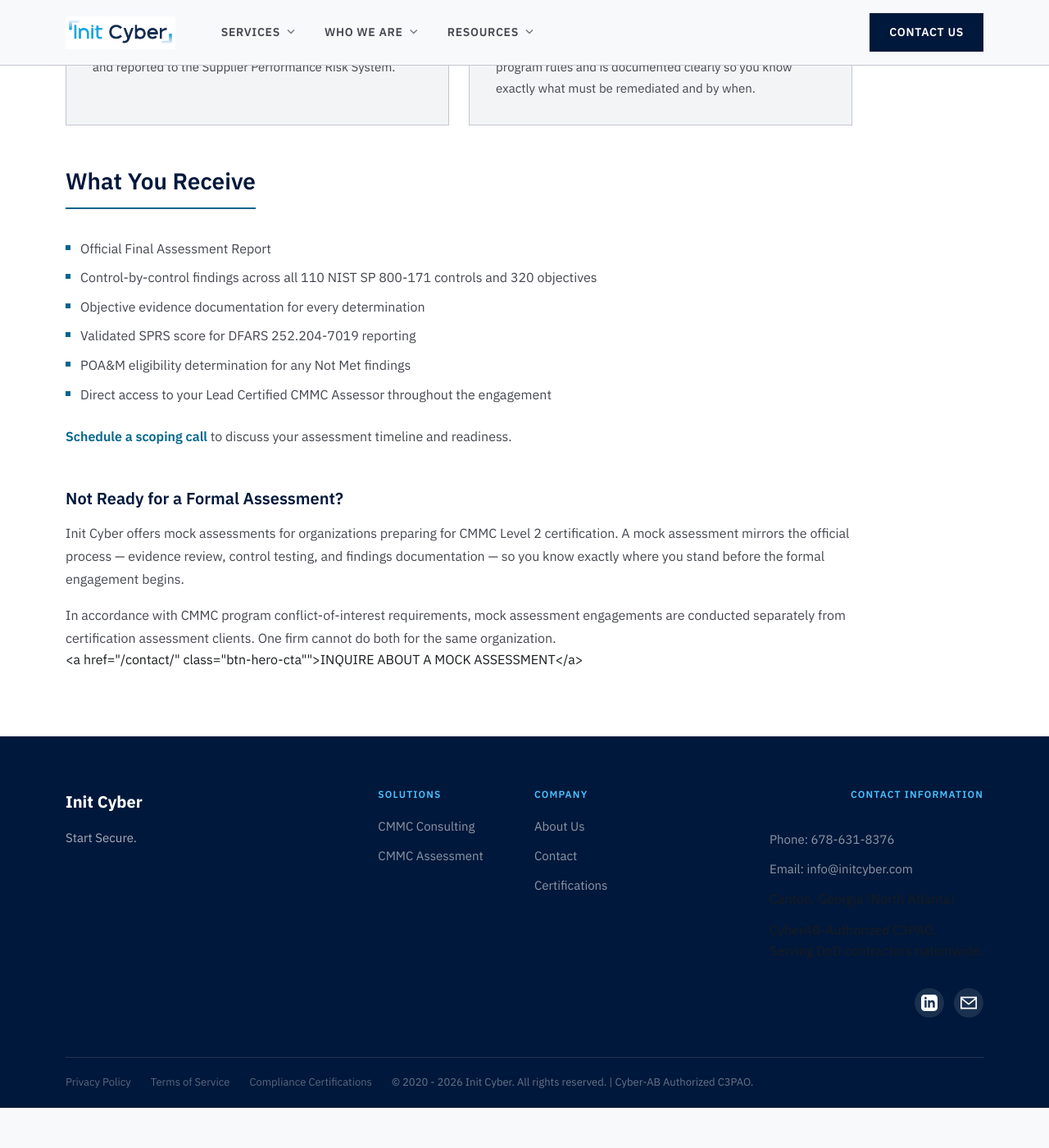
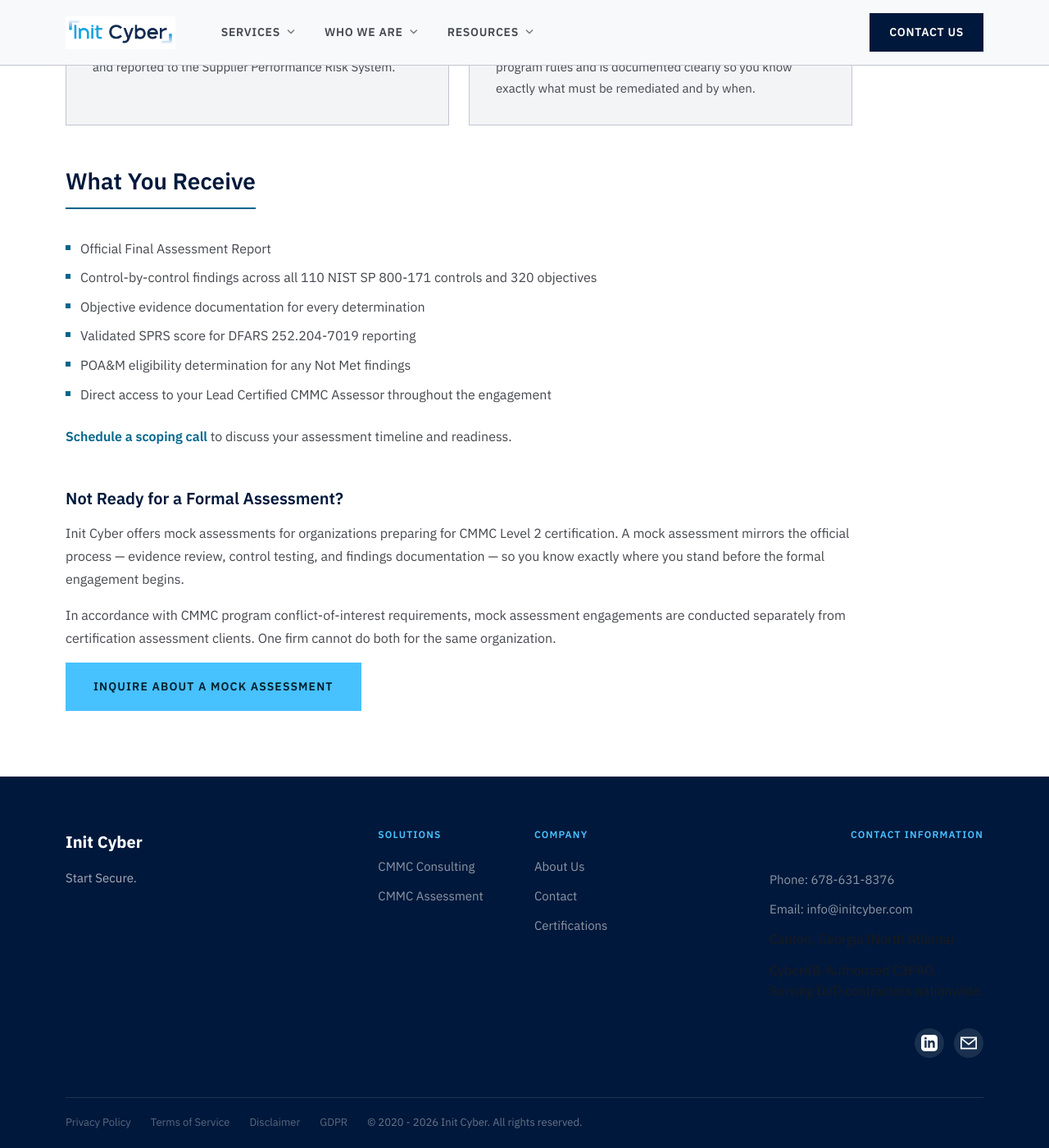
Before and after one commit to initcyber/initcyber.github.io, a Jekyll site: the page built from assessments.md, in a window 1280 px wide and 1400 px high, scrolled down 1531 px. Shown: the whole window at 82% size. Built offline with Jekyll 4.4.1, drawn with Linux system fonts in a browser that asks for light colours; before the commit the page ends 2882 px from its top, so only the background shows below that.

Commit message:
adjusting assessment and footer

```diff
--- a/_includes/footer.html
+++ b/_includes/footer.html
@@ -48,9 +48,10 @@
     <div class="footer-bottom">
       <a href="#">Privacy Policy</a>
       <a href="#">Terms of Service</a>
-      <a href="#">Compliance Certifications</a>
+      <a href="#">Disclaimer</a>
+      <a href="#">GDPR</a>
       <p class="footer-copyright">
-          &copy; 2020 - {{ site.time | date: '%Y' }} Init Cyber. All rights reserved. |  Cyber-AB Authorized C3PAO.
+          &copy; 2020 - {{ site.time | date: '%Y' }} Init Cyber. All rights reserved.
       </p>
     </div>
   </div>
--- a/assessments.md
+++ b/assessments.md
@@ -67,5 +67,5 @@
     <h3>Not Ready for a Formal Assessment?</h3>
     <p>Init Cyber offers mock assessments for organizations preparing for CMMC Level 2 certification. A mock assessment mirrors the official process — evidence review, control testing, and findings documentation — so you know exactly where you stand before the formal engagement begins.</p>
     <p>In accordance with CMMC program conflict-of-interest requirements, mock assessment engagements are conducted separately from certification assessment clients. One firm cannot do both for the same organization.</p>
-    <a href="/contact/" class="btn-hero-cta"">INQUIRE ABOUT A MOCK ASSESSMENT</a>
+    <a href="/contact/" class="btn-hero-cta">INQUIRE ABOUT A MOCK ASSESSMENT</a>
   </div>
```
